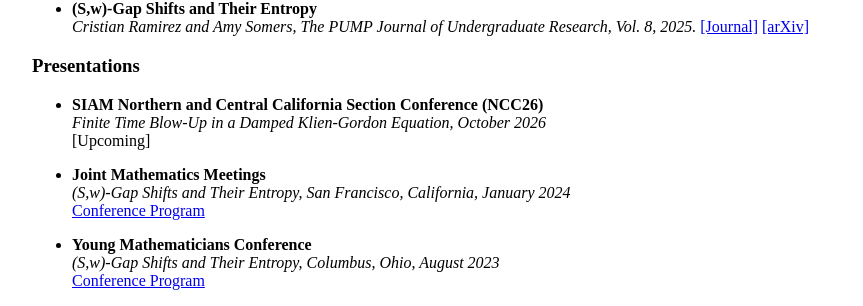
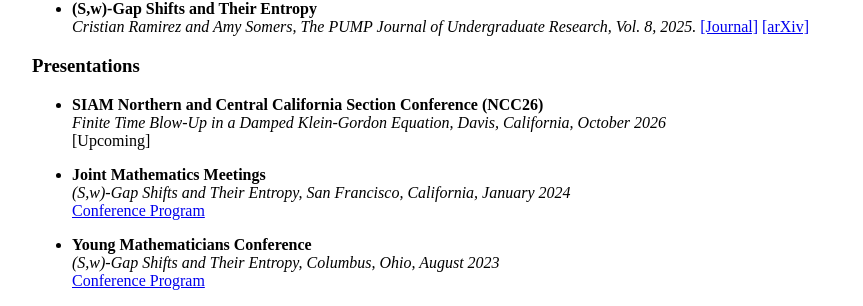
Before and after one commit to ramirez-cristian/ramirez-cristian.github.io, a Jekyll site: the page built from index.md, in a window 1280 px wide. Shown: the part 415-721 px from the top of the page, without its empty margins (208-1071 px from the left). Built offline with Jekyll 4.4.1, drawn with Linux system fonts in a browser that asks for light colours.

Commit message:
Fix spelling of 'Klein-Gordon' in presentations
Corrected the spelling of 'Klein-Gordon' in the presentation details.

```diff
--- a/index.md
+++ b/index.md
@@ -37,7 +37,7 @@ layout: default
 ### Presentations
 
 - **SIAM Northern and Central California Section Conference (NCC26)**
-  *Finite Time Blow-Up in a Damped Klien-Gordon Equation, October 2026*
+  *Finite Time Blow-Up in a Damped Klein-Gordon Equation, Davis, California, October 2026*
   [Upcoming]
 
 - **Joint Mathematics Meetings**
```
